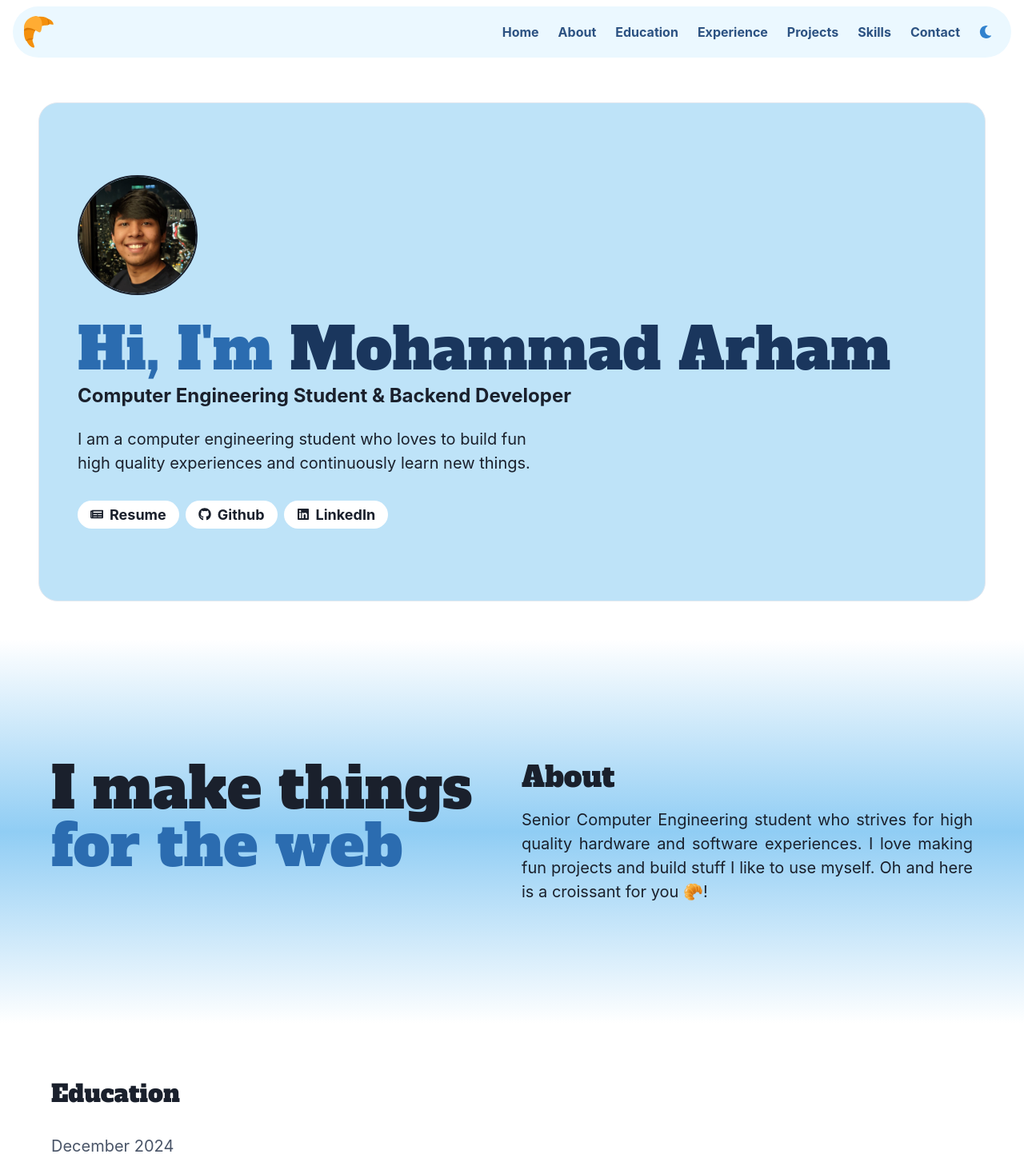
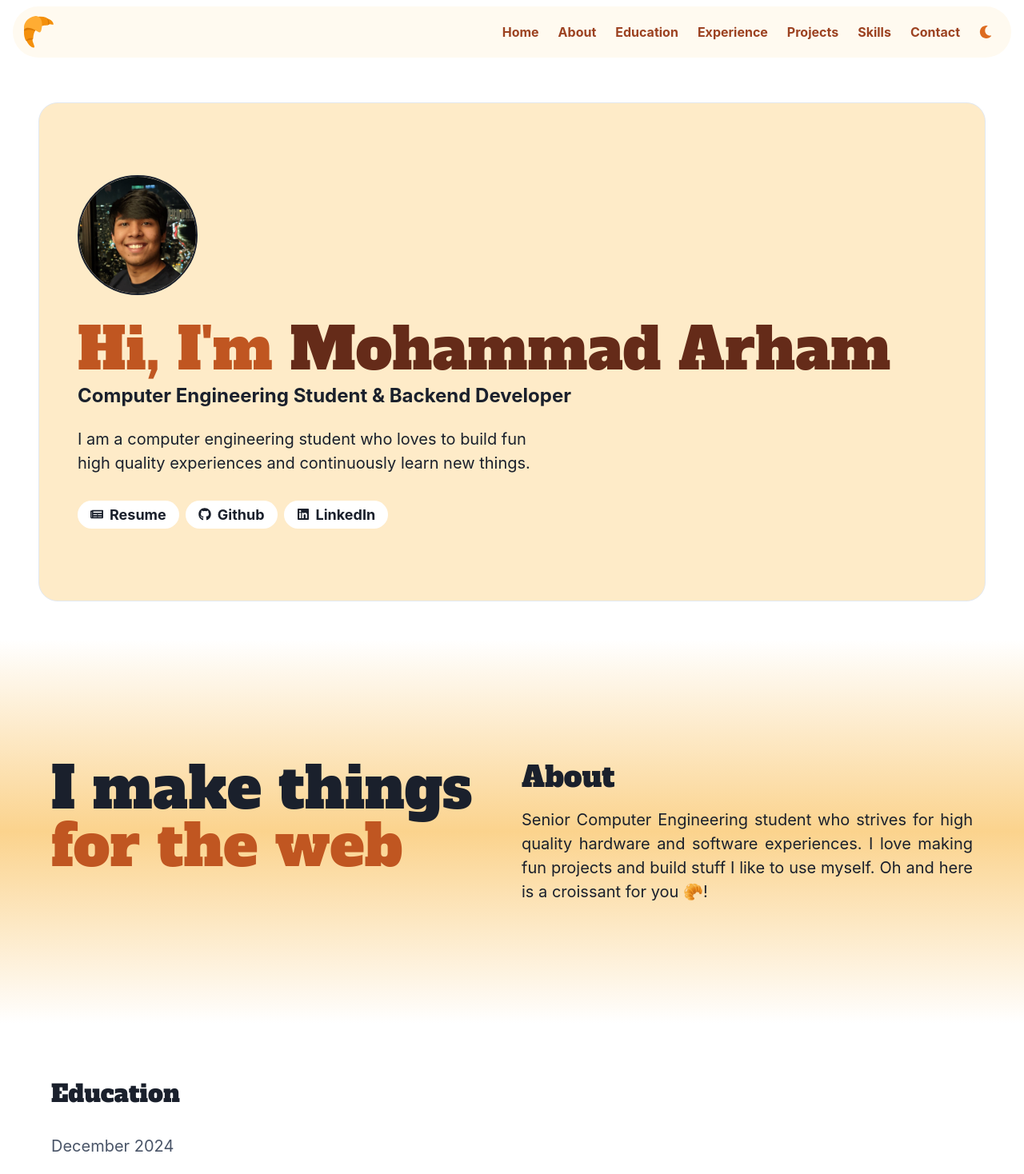
Before and after one commit to arhammusheer/croissant.one, a React (Vite) app: page / in a window 1280 px wide. Shown: the top 1468 px of the page at 80% size. Built offline with nearby package versions, Linux system fonts and the light colour scheme; a web font is replaced by a local one.

Commit message:
Added support for base color themes

```diff
--- a/src/me.interface.ts
+++ b/src/me.interface.ts
@@ -1,4 +1,7 @@
+import { baseTheme } from "@chakra-ui/react";
 import { IconType } from "react-icons";
+
+export type ITheme = keyof typeof baseTheme.colors;
 
 export interface IMe {
   name: string;
--- a/src/me.ts
+++ b/src/me.ts
@@ -23,7 +23,11 @@ import {
   SiTypescript,
 } from "react-icons/si";
 
-import { IMe } from "./me.interface";
+import { IMe, ITheme } from "./me.interface";
+import { baseTheme } from "@chakra-ui/react";
+
+// Warning: Don't use "black" or "white" values
+export const themeColor: ITheme = "orange";
 
 export const me = {
   name: "Mohammad Arham",
--- a/src/pages/Home/components/About.tsx
+++ b/src/pages/Home/components/About.tsx
@@ -45,8 +45,8 @@ export const About = () => {
         minH={"60vh"}
         w={"full"}
         bgGradient={useColorModeValue(
-          "linear(to-b, white, blue.200, white)",
-          "linear(to-b, black, blue.800, black)"
+          "linear(to-b, white, brand.200, white)",
+          "linear(to-b, black, brand.800, black)"
         )}
         align={"center"}
         justify={"center"}
@@ -79,7 +79,7 @@ export const About = () => {
               {me.bigHeading.black} {" "}
               <Text
                 as={"span"}
-                color={useColorModeValue("blue.600", "blue.300")}
+                color={useColorModeValue("brand.600", "brand.300")}
               >
                 {me.bigHeading.blue}
               </Text>
--- a/src/pages/Home/components/Contact.tsx
+++ b/src/pages/Home/components/Contact.tsx
@@ -45,7 +45,7 @@ export const Contact = () => {
             md: "4xl",
           }}
           mt={8}
-          color={useColorModeValue("blue.500", "blue.300")}
+          color={useColorModeValue("brand.500", "brand.300")}
           as={Link}
           href={`mailto:${me.contact.email}`}
           target="_blank"
--- a/src/pages/Home/components/Hero.tsx
+++ b/src/pages/Home/components/Hero.tsx
@@ -44,7 +44,7 @@ export const Hero = () => {
       <Stack
         h={"full"}
         w={"full"}
-        bg={useColorModeValue("blue.100", "gray.900")}
+        bg={useColorModeValue("brand.100", "gray.900")}
         rounded={"3xl"}
         border={"1px"}
         borderColor={useColorModeValue("gray.200", "gray.700")}
@@ -77,10 +77,10 @@ export const Hero = () => {
               base: "3xl",
               md: "4xl",
             }}
-            color={useColorModeValue("blue.600", "gray.100")}
+            color={useColorModeValue("brand.600", "gray.100")}
           >
             Hi, I'm{" "}
-            <Box as={"span"} color={useColorModeValue("blue.900", "blue.100")}>
+            <Box as={"span"} color={useColorModeValue("brand.900", "brand.100")}>
               {me.name}
             </Box>
           </Heading>
--- a/src/pages/Home/components/Projects.tsx
+++ b/src/pages/Home/components/Projects.tsx
@@ -79,10 +79,10 @@ const SingleProject = ({
   backgroundImage?: string;
 }) => {
   const overlay = useColorModeValue(
-    "linear(to-r, blue.50, whiteAlpha.700)",
+    "linear(to-r, brand.50, whiteAlpha.700)",
     "linear(to-t, blackAlpha.900, blackAlpha.700)"
   );
-  const bg = useColorModeValue("blue.50", "gray.900");
+  const bg = useColorModeValue("brand.50", "gray.900");
   return (
     <Stack
       direction={"column"}
@@ -91,7 +91,7 @@ const SingleProject = ({
       borderRadius={"2xl"}
       border={"1px"}
       bg={bg}
-      borderColor={useColorModeValue("blue.200", "gray.700")}
+      borderColor={useColorModeValue("brand.200", "gray.700")}
       as={motion.div}
       justify={"center"}
       whileHover={{
@@ -123,7 +123,7 @@ const SingleProject = ({
           <Heading
             as={"h3"}
             fontSize={"2xl"}
-            color={useColorModeValue("blue.700", "white")}
+            color={useColorModeValue("brand.700", "white")}
           >
             {name}
           </Heading>
@@ -138,7 +138,7 @@ const SingleProject = ({
         </Stack>
         <Text>{description}</Text>
         <Box h={2} />
-        <Heading as={"h4"} fontSize={"lg"} color={"blue.600"}>
+        <Heading as={"h4"} fontSize={"lg"} color={"brand.600"}>
           What I did
         </Heading>
         <Text>{contribution}</Text>
@@ -156,8 +156,8 @@ const SingleProject = ({
 const Pill = ({ children }: { children: string }) => {
   return (
     <Box
-      bg={"blue.100"}
-      color={"blue.800"}
+      bg={"brand.100"}
+      color={"brand.800"}
       px={2}
       py={0.5}
       borderRadius={"2xl"}
@@ -177,7 +177,7 @@ const OutLink = ({ children, href }: { children: string; href: string }) => {
       target={"_blank"}
       rel={"noreferrer"}
       align={"center"}
-      color={"blue.500"}
+      color={"brand.500"}
     >
       {children}&nbsp;
       <Icon as={FiExternalLink} />
--- a/src/pages/Home/components/Skills.tsx
+++ b/src/pages/Home/components/Skills.tsx
@@ -116,7 +116,7 @@ const SingleSkill = ({
       <Stack
         direction={"row"}
         align={"center"}
-        bg={useColorModeValue("blue.100", "gray.900")}
+        bg={useColorModeValue("brand.100", "gray.900")}
         px={2}
         py={1}
         borderRadius={"xl"}
--- a/src/pages/common/Navbar.tsx
+++ b/src/pages/common/Navbar.tsx
@@ -33,7 +33,7 @@ export const Navbar = () => {
         <Container maxW={"container.xl"}>
           <Flex
             justify={"space-between"}
-            bg={useColorModeValue("blue.50", "gray.800")}
+            bg={useColorModeValue("brand.50", "gray.800")}
             height={"64px"}
             px={3}
             rounded={"full"}
@@ -57,7 +57,7 @@ export const Navbar = () => {
                   variant={"ghost"}
                   onClick={isOpen ? onClose : onOpen}
                   rounded={"full"}
-                  colorScheme="blue"
+                  colorScheme="brand"
                 />
               </Box>
             ) : (
@@ -91,14 +91,14 @@ const DesktopOptions = () => {
           px={3}
           height={"full"}
           _hover={{
-            bg: useColorModeValue("blue.100", "gray.600"),
+            bg: useColorModeValue("brand.100", "gray.600"),
           }}
           transition={"all 0.2s ease-in-out"}
           onClick={() => trackClick(option.name, "Desktop")}
         >
           <Text
             fontWeight={"bold"}
-            color={useColorModeValue("blue.700", "gray.100")}
+            color={useColorModeValue("brand.700", "gray.100")}
           >
             {option.name}
           </Text>
--- a/src/pages/common/ThemeSwitcher.tsx
+++ b/src/pages/common/ThemeSwitcher.tsx
@@ -16,9 +16,9 @@ export const ThemeSwitcher = () => {
       icon={colorMode === "light" ? <FaMoon /> : <FaSun />}
       variant={"ghost"}
       onClick={onClick}
-      color={useColorModeValue("blue.500", "blue.200")}
+      color={useColorModeValue("brand.500", "brand.200")}
       _hover={{
-        bg: useColorModeValue("blue.100", "blue.900"),
+        bg: useColorModeValue("brand.100", "brand.900"),
       }}
       rounded={"full"}
     />
--- a/src/theme.ts
+++ b/src/theme.ts
@@ -1,7 +1,8 @@
 // theme.js
 
 // 1. import `extendTheme` function
-import { extendTheme } from "@chakra-ui/react";
+import { baseTheme, extendTheme } from "@chakra-ui/react";
+import { themeColor } from "./me";
 
 // 2. Add your color mode config
 const config = {
@@ -10,6 +11,11 @@ const config = {
 };
 
 // 3. extend the theme
-const theme = extendTheme({ config });
+const theme = extendTheme({
+  config,
+  colors: {
+    brand: baseTheme.colors[themeColor],
+  },
+});
 
 export default theme;
```
